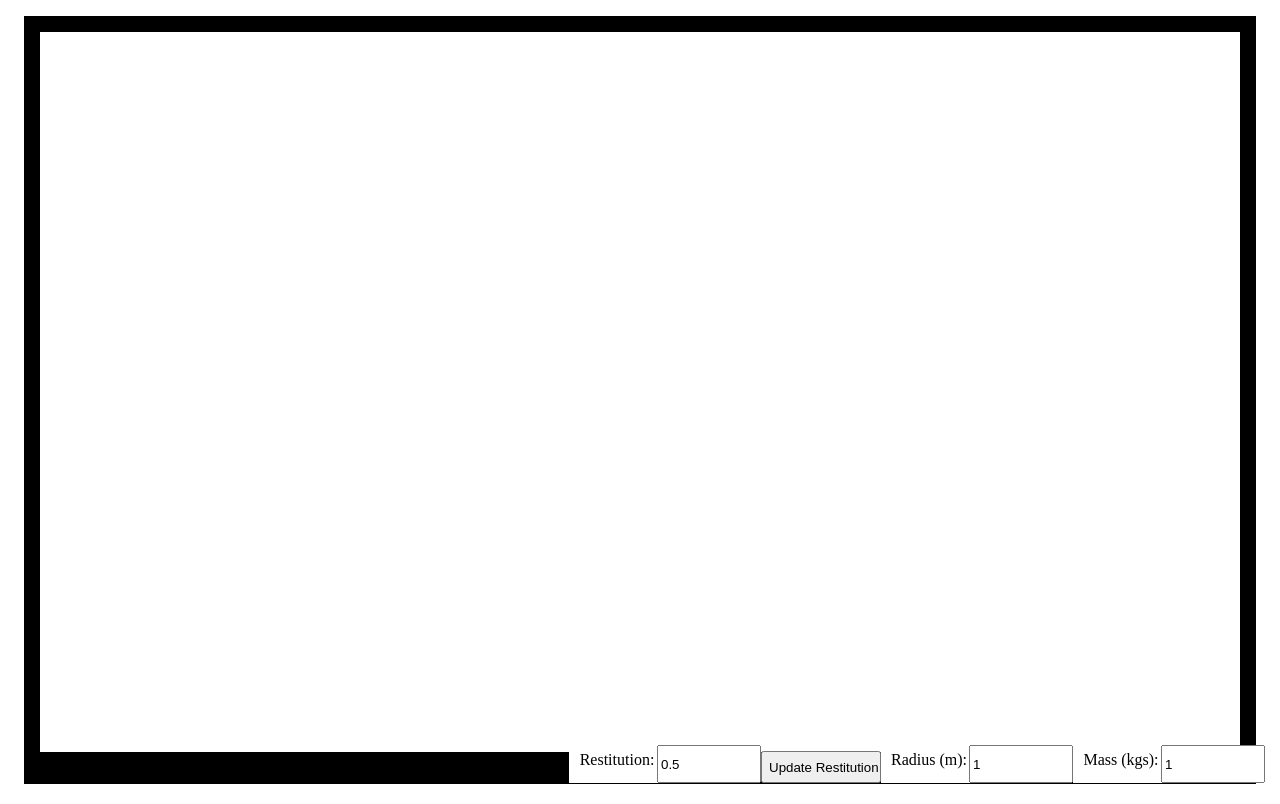
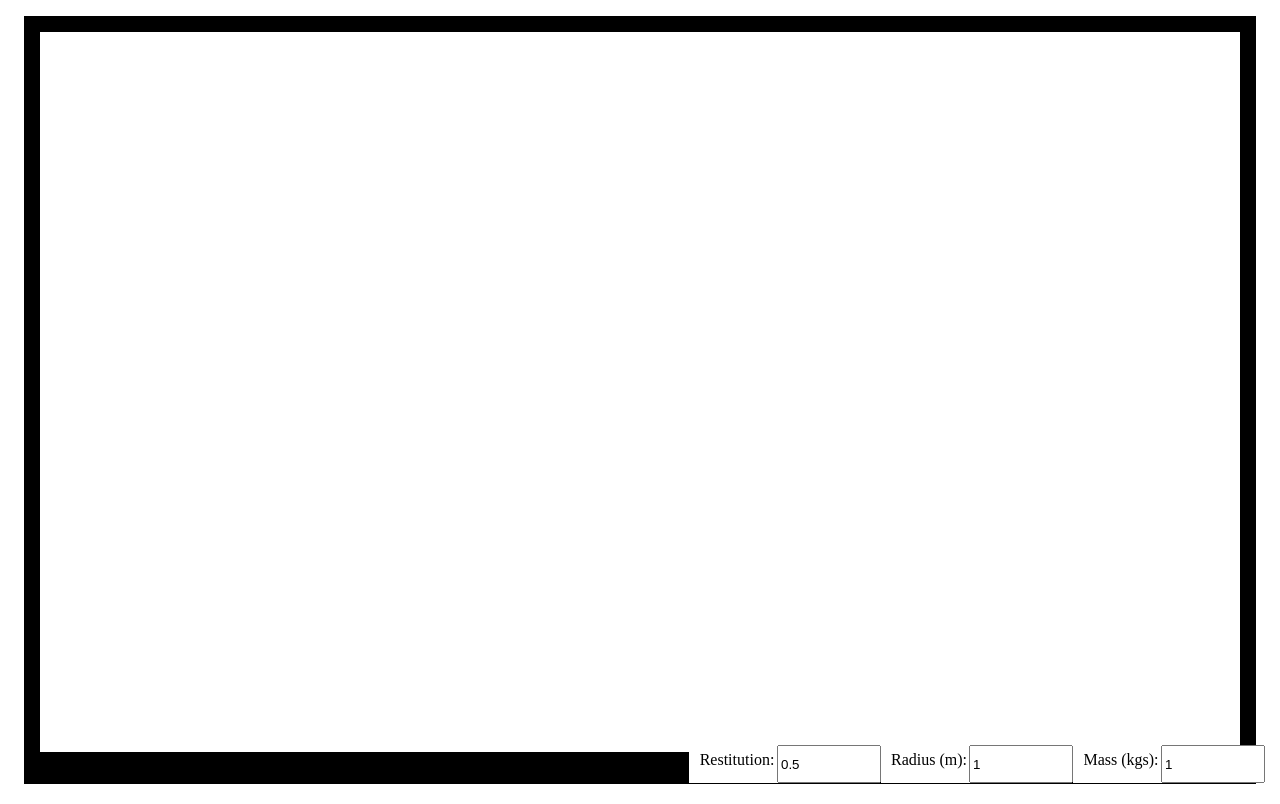
Before and after one commit to thePlasm/2d-gravity-simulator, a plain HTML site: page index.html in a window 1280 px wide. Drawn offline with Linux system fonts and the light colour scheme.

Commit message:
Restitution button removed

```diff
--- a/css/main.css
+++ b/css/main.css
@@ -46,21 +46,13 @@ body {
 	bottom: 5px;
 	right: 287px;
 }
-#restitutionbutton {
-	height: 32px;
-	width: 120px;
-	margin:auto;
-	position: absolute;
-	bottom: 5px;
-	right: 383px;
-}
 #restitutioninput {
 	height: 32px;
 	width: 96px;
 	margin:auto;
 	position: absolute;
 	bottom: 5px;
-	right: 503px;
+	right: 383px;
 }
 #restitutionentry {
 	background-color: white;
@@ -69,5 +61,5 @@ body {
 	margin:auto;
 	position: absolute;
 	bottom: 5px;
-	right: 599px;
+	right: 479px;
 }
--- a/index.html
+++ b/index.html
@@ -16,7 +16,6 @@ Technologies used: HTML5 and Canvas
 		<div align='center' id='wrapper'>
 			<p id='restitutionentry'>Restitution: </p>
 			<input type='text' id='restitutioninput' value='0.5'>
-			<input type='button' id='restitutionbutton' value='Update Restitution' onClick='updateRestitution()'>
 			<p id='radiusentry'>Radius (m): </p>
 			<input type='text' id='radiusinput' value='1'>
 			<p id='massentry'>Mass (kgs): </p>
--- a/js/main.js
+++ b/js/main.js
@@ -14,9 +14,6 @@ var colid = 0;
 var restitution = 0.5;
 var entities = [
 ];
-function updateRestitution() {
-	restitution = Number(document.getElementById('restitutioninput').value);
-}
 function getMousePos(evt) {
     return {
         x: evt.clientX - (window.innerWidth - canvas.width)/2,
@@ -62,6 +59,7 @@ function findCol(id, x, y) {
 	return true;
 }
 function update() {
+	restitution = Number(document.getElementById('restitutioninput').value);
 	for (var a = 0; a < entities.length; a++) {
 		for (var b = 0; b < entities.length; b++) {
 			if (a != b) {
```
